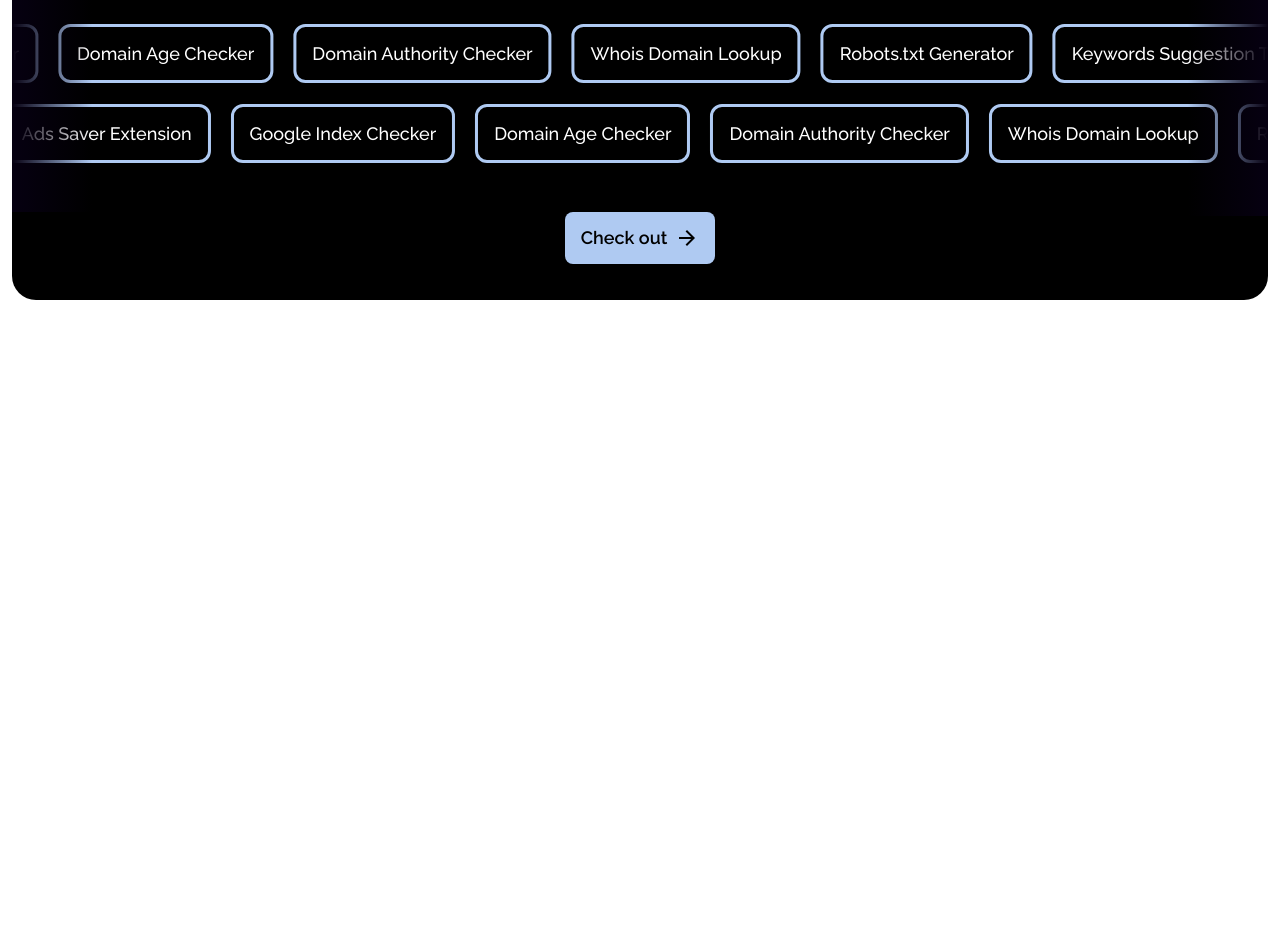
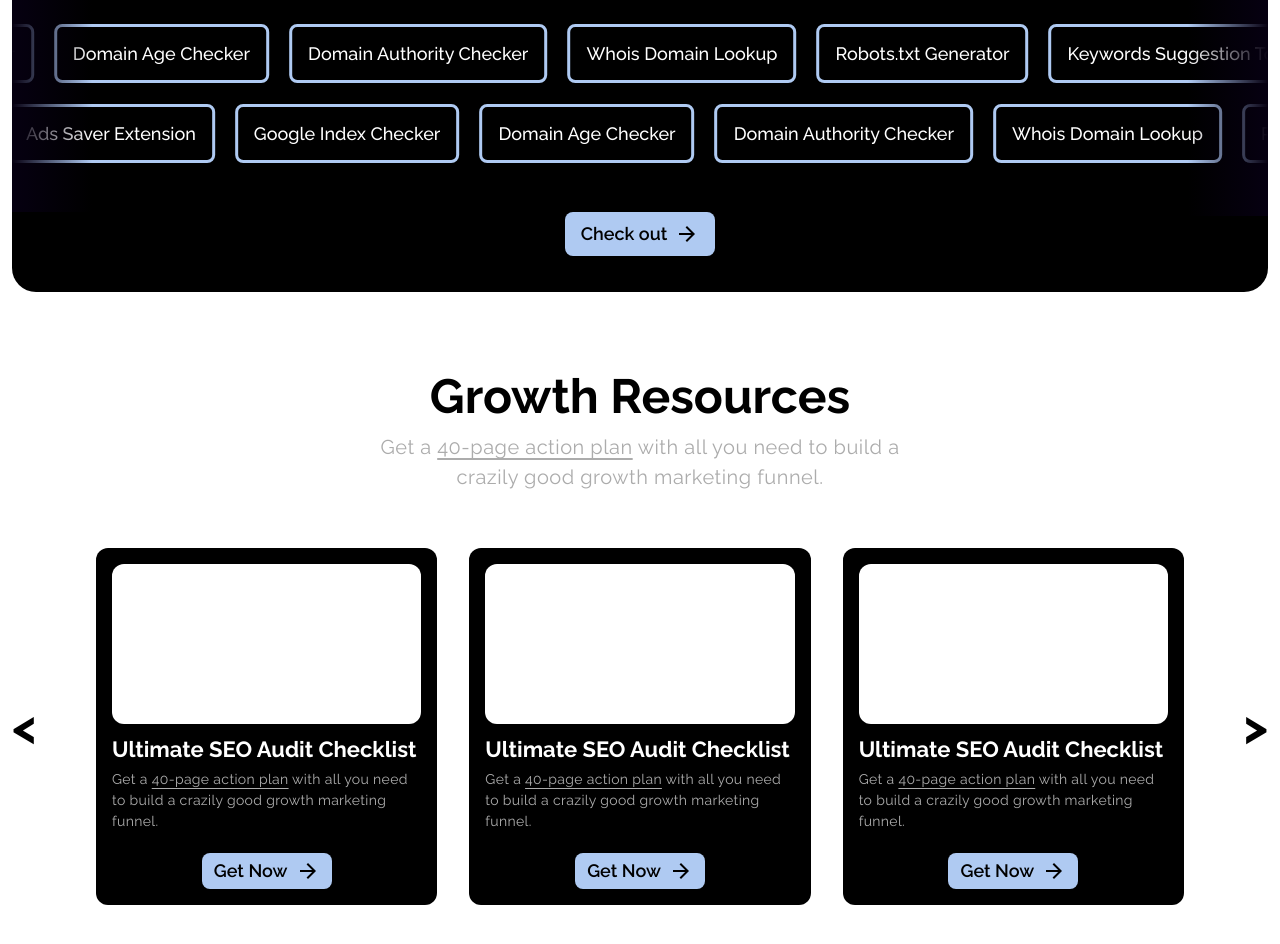
Before and after one commit to Growth-Friends/grow-with-sahil, a Next.js app: page / in a window 1280 px wide. Shown: the part 2160-3104 px from the top of the page. Before the commit the page ends 2460 px from the top, so only its background shows below. Built offline with nearby package versions, Linux system fonts and the light colour scheme.

Commit message:
growth resources added

```diff
--- a/src/app/page.js
+++ b/src/app/page.js
@@ -1,4 +1,5 @@
 import ExpertSection from "@/components/ExpertSection/ExpertSection";
+import GrowthResourcesSection from "@/components/GrowthResourcesSection/GrowthResourcesSection";
 import HeroSection from "@/components/HeroSection/HeroSection";
 import MarketingToolSection from "@/components/MarketingToolSection/MarketingToolSection";
 
@@ -8,6 +9,7 @@
       <HeroSection />
       <ExpertSection />
       <MarketingToolSection />
+      <GrowthResourcesSection />
     </>
   );
 }
--- /dev/null
+++ b/src/components/GrowthResourcesSection/GrowthResourcesSection.js
@@ -0,0 +1,117 @@
+"use client";
+import React, { useEffect, useRef, useState } from "react";
+import MainLayout from "../Layout/MainLayout";
+import { getComponentText } from "@/utils/functions/functions";
+import Link from "next/link";
+import ArrowForwardIcon from "@mui/icons-material/ArrowForward";
+
+function GrowthResourcesSection() {
+  const content = getComponentText("home.growthResourcesSection");
+  const [currentIndex, setCurrentIndex] = useState(0);
+  const scrollRefs = useRef([]);
+  const scrollContainer = useRef();
+
+  //increase index
+  function increaseIndex() {
+    setCurrentIndex((previousIndex) => {
+      return previousIndex + 1 < scrollRefs.current.length - 2
+        ? previousIndex + 1
+        : previousIndex;
+    });
+  }
+
+  //decrease index
+  function decreaseIndex() {
+    setCurrentIndex((previousIndex) => {
+      return previousIndex - 1 > 0 ? previousIndex - 1 : 0;
+    });
+  }
+
+  useEffect(() => {
+    if (scrollRefs.current[currentIndex] && scrollContainer.current) {
+      const offset = scrollRefs.current[currentIndex].offsetLeft;
+      scrollContainer.current.scrollTo({
+        left: offset,
+        behavior: "smooth",
+      });
+    }
+  }, [currentIndex]);
+
+  return (
+    <MainLayout innerClass={"py-20 text-center"}>
+      <h2 className="font-bold text-5xl ">{content.heading}</h2>
+      <p className="text-bgBlackPara text-xl w-[580px] mt-3 tracking-wide leading-normal inline-block ">
+        {content.subHeading.map((item, index) => {
+          return (
+            <React.Fragment key={index}>
+              {item.para ? (
+                <span>{item.para}</span>
+              ) : (
+                <a
+                  href={item.href}
+                  className="underline underline-offset-4">
+                  {item.link}
+                </a>
+              )}
+            </React.Fragment>
+          );
+        })}
+      </p>
+      <div className="mt-14 text-start relative">
+        <span
+          className="absolute left-0 top-1/2 -translate-y-1/2 font-bold text-5xl cursor-pointer select-none"
+          onClick={decreaseIndex}>{`<`}</span>
+        <div
+          className="flex overflow-hidden relative max-w-[70rem] mx-auto "
+          ref={scrollContainer}>
+          {content.growthResourcesList.map((item, index) => {
+            return (
+              <div
+                key={index}
+                ref={(ref) => (scrollRefs.current[index] = ref)}
+                className="w-[calc(100%/3)] flex-shrink-0 px-4 ">
+                <div className=" bg-black text-white p-4 rounded-xl">
+                  <div className="bg-white h-40 rounded-xl"></div>
+                  <p className="font-bold text-[22px] leading-snug mt-2.5">
+                    {item.heading}
+                  </p>
+                  <p className="text-bgBlackPara text-sm tracking-wide leading-normal mt-1 inline-block ">
+                    {item.para.map((item, index) => {
+                      return (
+                        <React.Fragment key={index}>
+                          {item.para ? (
+                            <span>{item.para}</span>
+                          ) : (
+                            <a
+                              href={item.href}
+                              className="underline underline-offset-4">
+                              {item.link}
+                            </a>
+                          )}
+                        </React.Fragment>
+                      );
+                    })}
+                  </p>
+                  <div className="mt-5 text-center">
+                    <Link
+                      prefetch={false}
+                      href={item.link}
+                      className="bg-primaryColor text-black px-3 py-1 rounded-lg font-semibold inline-flex items-center text-lg gap-x-2 hover:gap-x-4 transition-all duration-300 ease-in-out ">
+                      {item.button}
+                      <ArrowForwardIcon className="text-xl" />
+                    </Link>
+                  </div>
+                </div>
+              </div>
+            );
+          })}
+        </div>
+        <span
+          className="absolute right-0 top-1/2 -translate-y-1/2 font-bold text-5xl cursor-pointer select-none"
+          onClick={increaseIndex}>{`>`}</span>
+      </div>
+    </MainLayout>
+  );
+}
+
+export default GrowthResourcesSection;
--- a/src/components/MarketingToolSection/MarketingToolSection.js
+++ b/src/components/MarketingToolSection/MarketingToolSection.js
@@ -46,7 +46,7 @@
                 prefetch={false}
                 href={item.link}
                 key={index}
-                className="px-4 py-4 bg-black hover:bg-primaryColor hover:text-black transition-all duration-300 ease-in-out border-[3px] border-primaryColor rounded-xl text-lg font-medium mx-2.5 ">
+                className="px-4 py-4 bg-black hover:bg-primaryColor hover:text-black transition-all duration-300 ease-in-out border-[3px] border-primaryColor rounded-lg text-lg font-medium mx-2.5 ">
                 {item.name}
               </Link>
             );
@@ -62,7 +62,7 @@
                 prefetch={false}
                 href={item.link}
                 key={index}
-                className="px-4 py-4 bg-black hover:bg-primaryColor hover:text-black transition-all duration-300 ease-in-out border-[3px] border-primaryColor rounded-xl text-lg font-medium mx-2.5 ">
+                className="px-4 py-4 bg-black hover:bg-primaryColor hover:text-black transition-all duration-300 ease-in-out border-[3px] border-primaryColor rounded-lg text-lg font-medium mx-2.5 ">
                 {item.name}
               </Link>
             );
@@ -73,7 +73,7 @@
       <Link
         prefetch={false}
         href={staticRoutes[`${content.link}`]}
-        className="bg-primaryColor text-black px-4 py-3 rounded-lg font-semibold inline-flex items-center text-lg gap-x-2 hover:gap-x-4 transition-all duration-300 ease-in-out ">
+        className="bg-primaryColor text-black px-4 py-2 rounded-lg font-semibold inline-flex items-center text-lg gap-x-2 hover:gap-x-4 transition-all duration-300 ease-in-out ">
         {content.button}
         <ArrowForwardIcon className="text-xl" />
       </Link>
--- a/src/components/Navbar/Navbar.js
+++ b/src/components/Navbar/Navbar.js
@@ -39,9 +39,9 @@
   return (
     <MainLayout
       outerClass={`fixed top-0 left-0 w-full ${
-        bgBlack ? "text-white" : "text-black"
-      } z-20 transition-all duration-300 ease-in-out border-white/30 backdrop-blur-lg  ${
-        scrollPosition > 0 ? " border-b-[1px] py-6 " : " border-b-0 py-8 "
+        bgBlack ? "text-white border-white/30" : "text-black border-black/30"
+      } z-20 transition-all duration-300 ease-in-out backdrop-blur-lg  ${
+        scrollPosition > 0 ? " border-b-[1px] py-5 " : " border-b-0 py-8 "
       } `}>
       <nav className="flex justify-between items-center">
         <Link
--- a/src/utils/languages/EN.JSON
+++ b/src/utils/languages/EN.JSON
@@ -168,9 +168,10 @@
       ],
       "growthResourcesList": [
         {
-          "imageUrl": "/image/blogDemoImage.png",
+          "imageUrl": "",
           "heading": "Ultimate SEO Audit Checklist",
-          "link": "",
+          "link": "/",
+          "button": "Get Now",
           "para": [
             { "para": "Get a " },
             { "link": "40-page action plan", "href": "/" },
@@ -180,40 +181,56 @@
           ]
         },
         {
-          "imageUrl": "/image/blogDemoImage.png",
-          "heading": "Top 5 Discount Broker",
-          "category": "Personal FInance",
-          "smallDescription": "Check brokerage of Intraday, F&O, Delivery or commodity on the website."
+          "imageUrl": "",
+          "heading": "Ultimate SEO Audit Checklist",
+          "link": "/",
+          "button": "Get Now",
+          "para": [
+            { "para": "Get a " },
+            { "link": "40-page action plan", "href": "/" },
+            {
+              "para": " with all you need to build a crazily good growth marketing funnel."
+            }
+          ]
         },
         {
-          "imageUrl": "/image/blogDemoImage.png",
-          "heading": "Top 5 Discount Broker",
-          "category": "Personal FInance",
-          "smallDescription": "Check brokerage of Intraday, F&O, Delivery or commodity on the website."
+          "imageUrl": "",
+          "heading": "Ultimate SEO Audit Checklist",
+          "link": "/",
+          "button": "Get Now",
+          "para": [
+            { "para": "Get a " },
+            { "link": "40-page action plan", "href": "/" },
+            {
+              "para": " with all you need to build a crazily good growth marketing funnel."
+            }
+          ]
         },
         {
-          "imageUrl": "/image/blogDemoImage.png",
-          "heading": "Top 5 Discount Broker",
-          "category": "Personal FInance",
-          "smallDescription": "Check brokerage of Intraday, F&O, Delivery or commodity on the website."
+          "imageUrl": "",
+          "heading": "Ultimate SEO Audit Checklist",
+          "link": "/",
+          "button": "Get Now",
+          "para": [
+            { "para": "Get a " },
+            { "link": "40-page action plan", "href": "/" },
+            {
+              "para": " with all you need to build a crazily good growth marketing funnel."
+            }
+          ]
         },
         {
-          "imageUrl": "/image/blogDemoImage.png",
-          "heading": "Top 5 Discount Broker",
-          "category": "Personal FInance",
-          "smallDescription": "Check brokerage of Intraday, F&O, Delivery or commodity on the website."
-        },
-        {
-          "imageUrl": "/image/blogDemoImage.png",
-          "heading": "Top 5 Discount Broker",
-          "category": "Personal FInance",
-          "smallDescription": "Check brokerage of Intraday, F&O, Delivery or commodity on the website."
-        },
-        {
-          "imageUrl": "/image/blogDemoImage.png",
-          "heading": "Top 5 Discount Broker",
-          "category": "Personal FInance",
-          "smallDescription": "Check brokerage of Intraday, F&O, Delivery or commodity on the website."
+          "imageUrl": "",
+          "heading": "Ultimate SEO Audit Checklist",
+          "link": "/",
+          "button": "Get Now",
+          "para": [
+            { "para": "Get a " },
+            { "link": "40-page action plan", "href": "/" },
+            {
+              "para": " with all you need to build a crazily good growth marketing funnel."
+            }
+          ]
         }
       ]
     }
```
